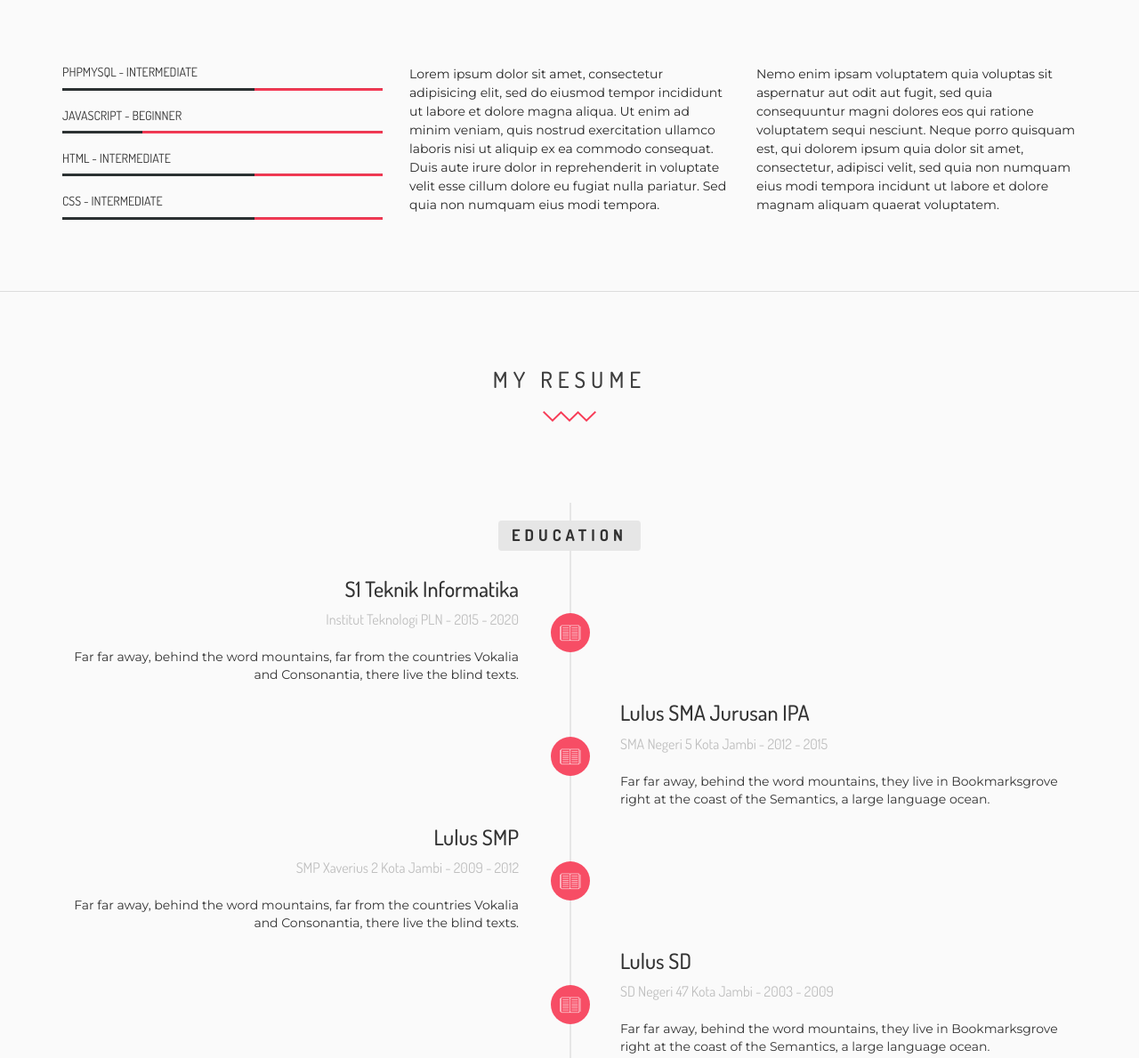
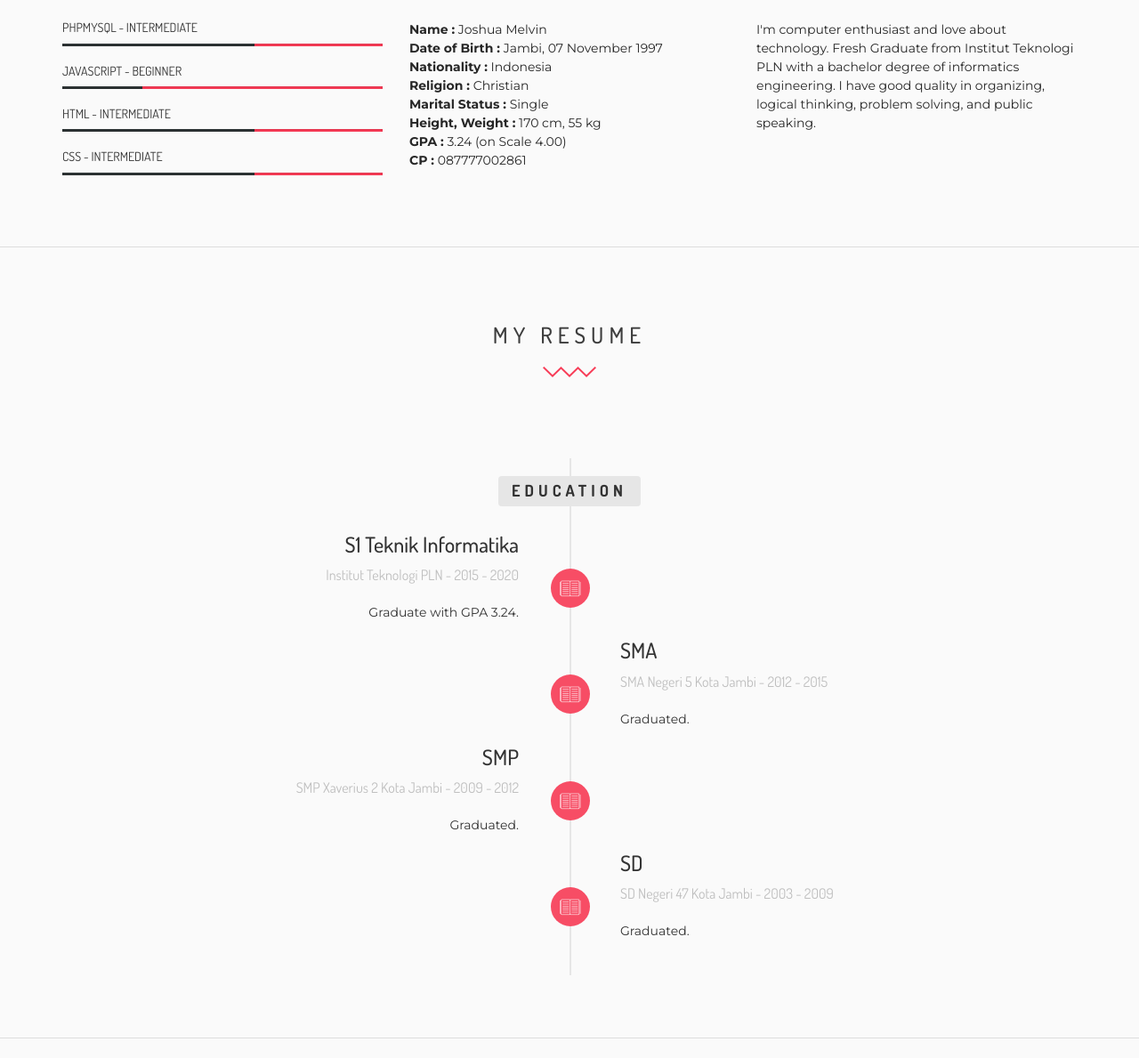
Before and after one commit to jojomanurung/Portfolio, a plain HTML site: page index.html in a window 1280 px wide. Shown: the part 1161-2350 px from the top of the page at 89% size. Drawn offline with Linux system fonts and the light colour scheme.

Commit message:
Menambah animasi resume

```diff
--- a/index.html
+++ b/index.html
@@ -113,28 +113,28 @@
                     <div class="single_service wow fadeInUp" data-wow-delay="0.5s">
                         <i class="icon-pencil"></i>
                         <h2>PhpMySQL</h2>
-                        <p>Excepteur sint occaecat cupidatat non proident, sunt in culpa.</p>
+                        <p></p>
                     </div>
                 </div>
                 <div class="col-md-3 text-center">
                     <div class="single_service wow fadeInUp" data-wow-delay="1s">
                         <i class="icon-gears"></i>
                         <h2>Javascript</h2>
-                        <p>Excepteur sint occaecat cupidatat non proident, sunt in culpa.</p>
+                        <p></p>
                     </div>
                 </div>
                 <div class="col-md-3 text-center">
                     <div class="single_service wow fadeInUp" data-wow-delay="1.5s">
                         <i class="icon-browser"></i>
                         <h2>HTML</h2>
-                        <p>Excepteur sint occaecat cupidatat non proident, sunt in culpa.</p>
+                        <p></p>
                     </div>
                 </div>
                 <div class="col-md-3 text-center">
                     <div class="single_service wow fadeInUp" data-wow-delay="2s">
                         <i class="icon-paperclip"></i>
                         <h2>CSS</h2>
-                        <p>Excepteur sint occaecat cupidatat non proident, sunt in culpa.</p>
+                        <p></p>
                     </div>
                 </div>
             </div>
@@ -191,10 +191,19 @@
                     </div>
                 </div>
                 <div class="col-md-4  wow fadeInRight animated">
-                    <p class="about_us_p">Lorem ipsum dolor sit amet, consectetur adipisicing elit, sed do eiusmod tempor incididunt ut labore et dolore magna aliqua. Ut enim ad minim veniam, quis nostrud exercitation ullamco laboris nisi ut aliquip ex ea commodo consequat. Duis aute irure dolor in reprehenderit in voluptate velit esse cillum dolore eu fugiat nulla pariatur. Sed quia non numquam eius modi tempora.</p>
+                    <p class="about_us_p">
+                        <strong>Name :</strong> Joshua Melvin <br>
+                        <strong>Date of Birth :</strong> Jambi, 07 November 1997 <br>
+                        <strong>Nationality :</strong> Indonesia <br>
+                        <strong>Religion :</strong> Christian <br>
+                        <strong>Marital Status :</strong> Single <br>
+                        <strong>Height, Weight :</strong> 170 cm, 55 kg <br>
+                        <strong>GPA :</strong> 3.24 (on Scale 4.00) <br>
+                        <strong>CP :</strong> 087777002861
+                    </p>
                 </div>
                 <div class="col-md-4  wow fadeInRight animated">
-                    <p class="about_us_p">Nemo enim ipsam voluptatem quia voluptas sit aspernatur aut odit aut fugit, sed quia consequuntur magni dolores eos qui ratione voluptatem sequi nesciunt. Neque porro quisquam est, qui dolorem ipsum quia dolor sit amet, consectetur, adipisci velit, sed quia non numquam eius modi tempora incidunt ut labore et dolore magnam aliquam quaerat voluptatem.</p>
+                    <p class="about_us_p">I'm computer enthusiast and love about technology. Fresh Graduate from Institut Teknologi PLN with a bachelor degree of informatics engineering. I have good quality in organizing, logical thinking, problem solving, and public speaking.</p>
                 </div>
             </div>
         </div>
@@ -220,50 +229,50 @@
 							<div><h3>Education</h3></div>
 						</li>
 						<li class="timeline-unverted">
-							<div class="timeline-badge wow fadeInUp animated"><i class="icon-book-open"></i></div>
-							<div class="timeline-panel">
+							<div class="timeline-badge  wow fadeInUp animated"><i class="icon-book-open"></i></div>
+							<div class="timeline-panel  wow fadeInLeft animated">
 								<div class="timeline-heading">
 									<h3 class="timeline-title">S1 Teknik Informatika</h3>
 									<span class="company">Institut Teknologi PLN - 2015 - 2020</span>
 								</div>
 								<div class="timeline-body">
-									<p>Far far away, behind the word mountains, far from the countries Vokalia and Consonantia, there live the blind texts.</p>
+									<p>Graduate with GPA 3.24.</p>
 								</div>
 							</div>
 						</li>
 						<li class="timeline-inverted">
-							<div class="timeline-badge wow fadeInUp animated"><i class="icon-book-open"></i></div>
-							<div class="timeline-panel">
+							<div class="timeline-badge  wow fadeInUp animated"><i class="icon-book-open"></i></div>
+							<div class="timeline-panel  wow fadeInRight animated">
 								<div class="timeline-heading">
-									<h3 class="timeline-title">Lulus SMA Jurusan IPA</h3>
+									<h3 class="timeline-title">SMA</h3>
 									<span class="company">SMA Negeri 5 Kota Jambi - 2012 - 2015</span>
 								</div>
 								<div class="timeline-body">
-									<p>Far far away, behind the word mountains, they live in Bookmarksgrove right at the coast of the Semantics, a large language ocean.</p>
+									<p>Graduated.</p>
 								</div>
 							</div>
 						</li>
 						<li class="timeline-unverted">
-							<div class="timeline-badge wow fadeInUp animated"><i class="icon-book-open"></i></div>
-							<div class="timeline-panel">
+							<div class="timeline-badge  wow fadeInUp animated"><i class="icon-book-open"></i></div>
+							<div class="timeline-panel  wow fadeInLeft animated">
 								<div class="timeline-heading">
-									<h3 class="timeline-title">Lulus SMP</h3>
+									<h3 class="timeline-title">SMP</h3>
 									<span class="company">SMP Xaverius 2 Kota Jambi - 2009 - 2012</span>
 								</div>
 								<div class="timeline-body">
-									<p>Far far away, behind the word mountains, far from the countries Vokalia and Consonantia, there live the blind texts.</p>
+									<p>Graduated.</p>
 								</div>
 							</div>
                         </li>
                         <li class="timeline-inverted">
-							<div class="timeline-badge wow fadeInUp animated"><i class="icon-book-open"></i></div>
-							<div class="timeline-panel">
+							<div class="timeline-badge  wow fadeInUp animated"><i class="icon-book-open"></i></div>
+							<div class="timeline-panel  wow fadeInRight animated">
 								<div class="timeline-heading">
-									<h3 class="timeline-title">Lulus SD</h3>
+									<h3 class="timeline-title">SD</h3>
 									<span class="company">SD Negeri 47 Kota Jambi - 2003 - 2009</span>
 								</div>
 								<div class="timeline-body">
-									<p>Far far away, behind the word mountains, they live in Bookmarksgrove right at the coast of the Semantics, a large language ocean.</p>
+									<p>Graduated.</p>
 								</div>
 							</div>
 						</li>
```
